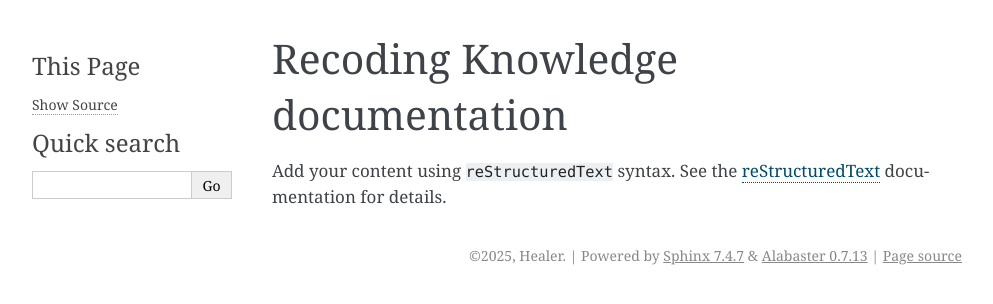
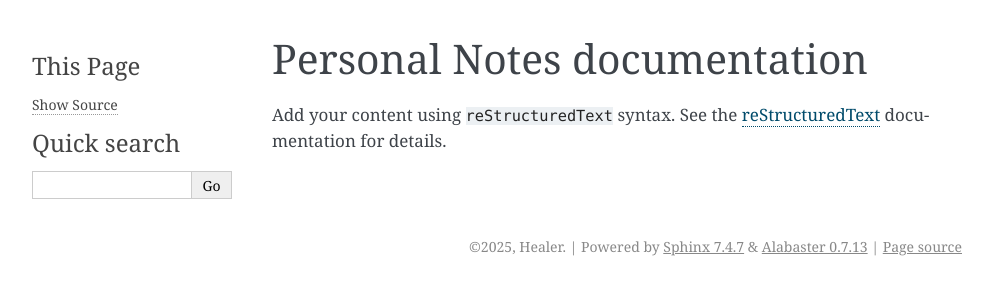
Before and after one commit to Healer8/pn, a Sphinx documentation site: the page built from source/index.rst, in a window 1280 px wide. Shown: the top 304 px of the page, without its empty margins (148-1141 px from the left). Built offline with Sphinx 7.4.7, drawn with Linux system fonts in a browser that asks for light colours.

Commit message:
Change project name to 'Personal Notes'

```diff
--- a/source/index.rst
+++ b/source/index.rst
@@ -3,7 +3,7 @@
    You can adapt this file completely to your liking, but it should at least
    contain the root `toctree` directive.
 
-Recoding Knowledge documentation
+Personal Notes documentation
 ================================
 
 Add your content using ``reStructuredText`` syntax. See the
```
Also changed, not shown: README.md (+1 -1 lines).
